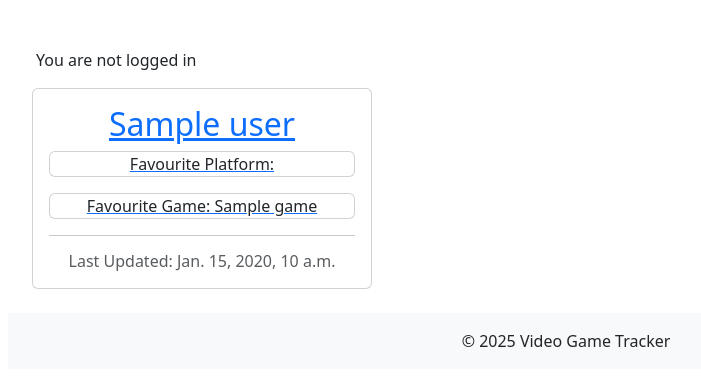
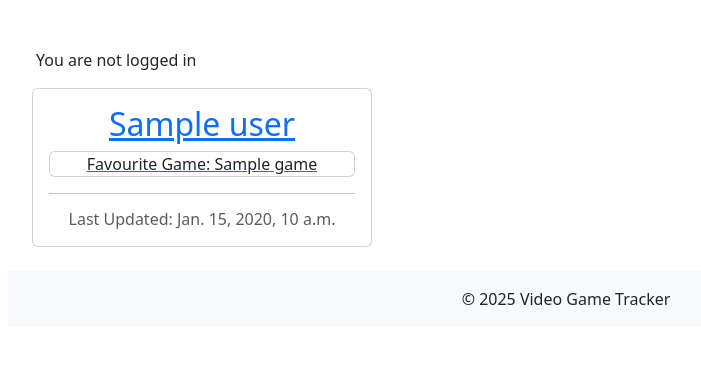
Before and after one commit to lcorndogl/Video-Game-Tracker, a Django app: template profiles/templates/profiles/profiles.html in a window 1280 px wide. Shown: the part 56-442 px from the top of the page, without its empty margins (74-775 px from the left). Run offline with Django 4.2, Linux system fonts and the light colour scheme; the template is opened without the code that fills it: most values are stand-ins (such as "Sample title", 1, 10 or a date in 2020).

Commit message:
Remove favourite platform, game from profiles if the value is null

```diff
--- a/profiles/models.py
+++ b/profiles/models.py
@@ -33,10 +33,10 @@ class User_Profile(models.Model):
         'Platform', on_delete=models.PROTECT, blank=True, null=True)
     created_on = models.DateTimeField(auto_now_add=True)
     updated_on = models.DateTimeField(auto_now=True)
-    privacy = models.ForeignKey('Privacy', on_delete=models.CASCADE, related_name='User_Privacy')
+    privacy = models.ForeignKey('Privacy', on_delete=models.PROTECT, related_name='User_Privacy')
 
     def __str__(self):
-        return self.game.game
+        return self.user.username
 
 
 class User_Library(models.Model):
--- a/profiles/templates/profiles/profiles.html
+++ b/profiles/templates/profiles/profiles.html
@@ -15,8 +15,9 @@
                         <div class="card-body">
                             <a href="#" class="post-link text-center">
                                 <h2 class="card-title">{{ profile.user }}</h2>
-                                <p class="card">Favourite Platform: {{ profile.platform }}</p>
-                                <p class="card">Favourite Game: {{ profile.game }}</p>
+                                {% if profile.platform %} <p class="card">Favourite Platform: {{ profile.platform }}</p>
+                                {% endif %}
+                                {% if profile.game %}<p class="card">Favourite Game: {{ profile.game }}</p>{% endif %}
                             </a>
 
                             <hr />
--- a/profiles/views.py
+++ b/profiles/views.py
@@ -40,7 +40,7 @@ def home(request):
 class ProfileList(generic.ListView):
     def get_queryset(self):
         if self.request.user.is_authenticated:
-            return User_Profile.objects.filter(privacy__lt="3")
+            return User_Profile.objects.filter(privacy__in=["1","3"])
         else:
             return User_Profile.objects.filter(privacy__lt="2")
 
```
Also changed, not shown: profiles/migrations/0015_alter_user_profile_privacy.py (added).
